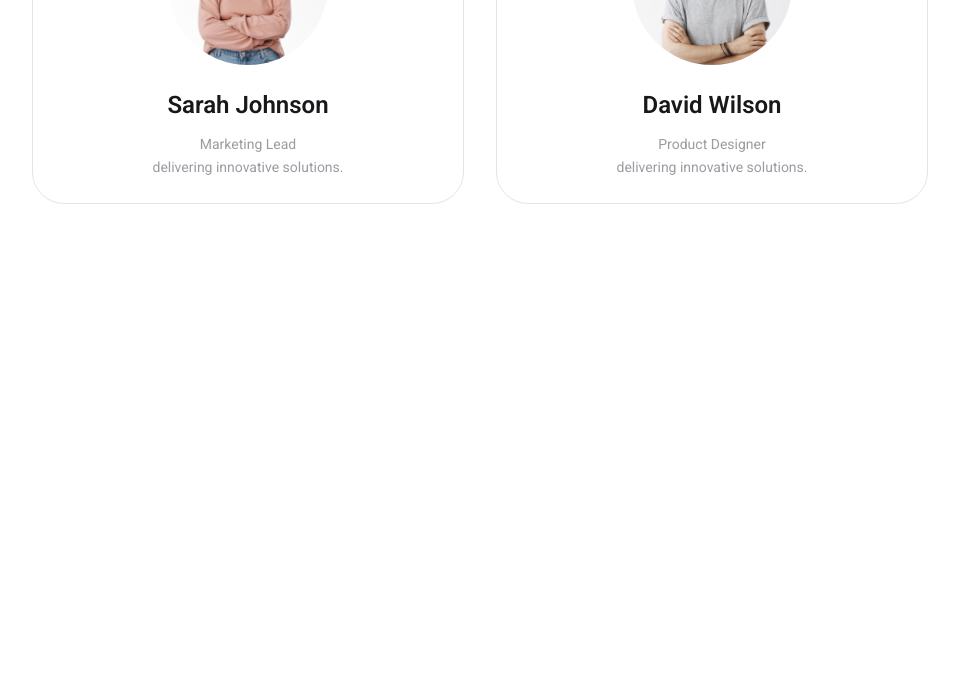
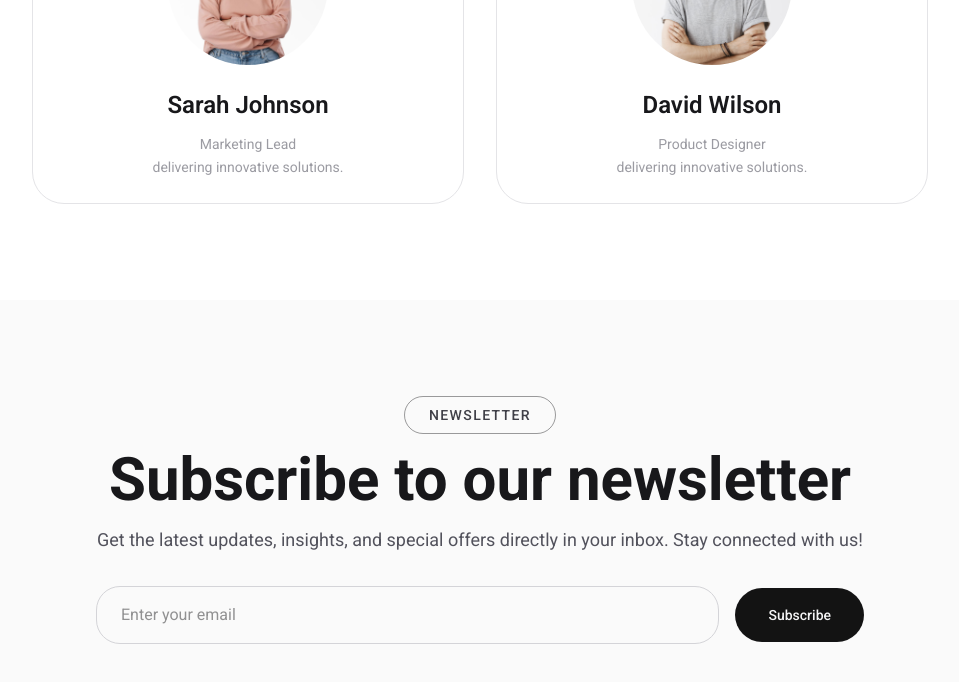
Before and after one commit to iliya-zandi/ReelUp, a React (Vite) app: page / in a window 1280 px wide. Shown: the part 4160-4842 px from the top of the page, without its empty margins (160-1119 px from the left). Built offline with nearby package versions, Linux system fonts and the light colour scheme.

Commit message:
feat: Newsletter Component

```diff
--- /dev/null
+++ b/src/Newsletter.tsx
@@ -0,0 +1,33 @@
+import React from "react";
+import Button from "./components/Button";
+import Overline from "./components/Overline";
+
+const Newsletter = () => {
+  return (
+    <div className="newsletter box fluid bg-zinc-50 rounded-4xl">
+      <div className="max-w-3xl mx-auto text-center">
+        <Overline>newsletter</Overline>
+        <h2 className="text-3xl md:text-6xl font-bold text-zinc-900 mt-4">
+          Subscribe to our newsletter
+        </h2>
+        <p className="text-lg text-zinc-600 mt-4">
+          Get the latest updates, insights, and special offers directly in your
+          inbox. Stay connected with us!
+        </p>
+
+        <form className="flex flex-col md:flex-row items-center gap-4 mt-8">
+          <input
+            type="email"
+            placeholder="Enter your email"
+            className="w-full md:flex-1 px-6 py-4 rounded-3xl border border-zinc-300 text-zinc-800 focus:outline-none focus:ring-2 focus:ring-zinc-400"
+          />
+          <Button className="px-8 py-4" dark={true}>
+            Subscribe
+          </Button>
+        </form>
+      </div>
+    </div>
+  );
+};
+
+export default Newsletter;
--- a/src/main.tsx
+++ b/src/main.tsx
@@ -10,10 +10,11 @@ import Expand from "./Expand";
 import Values from "./Values";
 import Brands from "./Brands";
 import Team from "./Team";
+import Newsletter from "./Newsletter";
 
 createRoot(document.getElementById("root")!).render(
   <StrictMode>
-    <div className="min-h-[5000px]">
+    <div className="min-h-[10000px]">
       <Navbar />
       <Hero />
       <Grid />
@@ -21,6 +22,7 @@ createRoot(document.getElementById("root")!).render(
       <Values />
       <Brands />
       <Team />
+      <Newsletter />
     </div>
   </StrictMode>
 );
```
